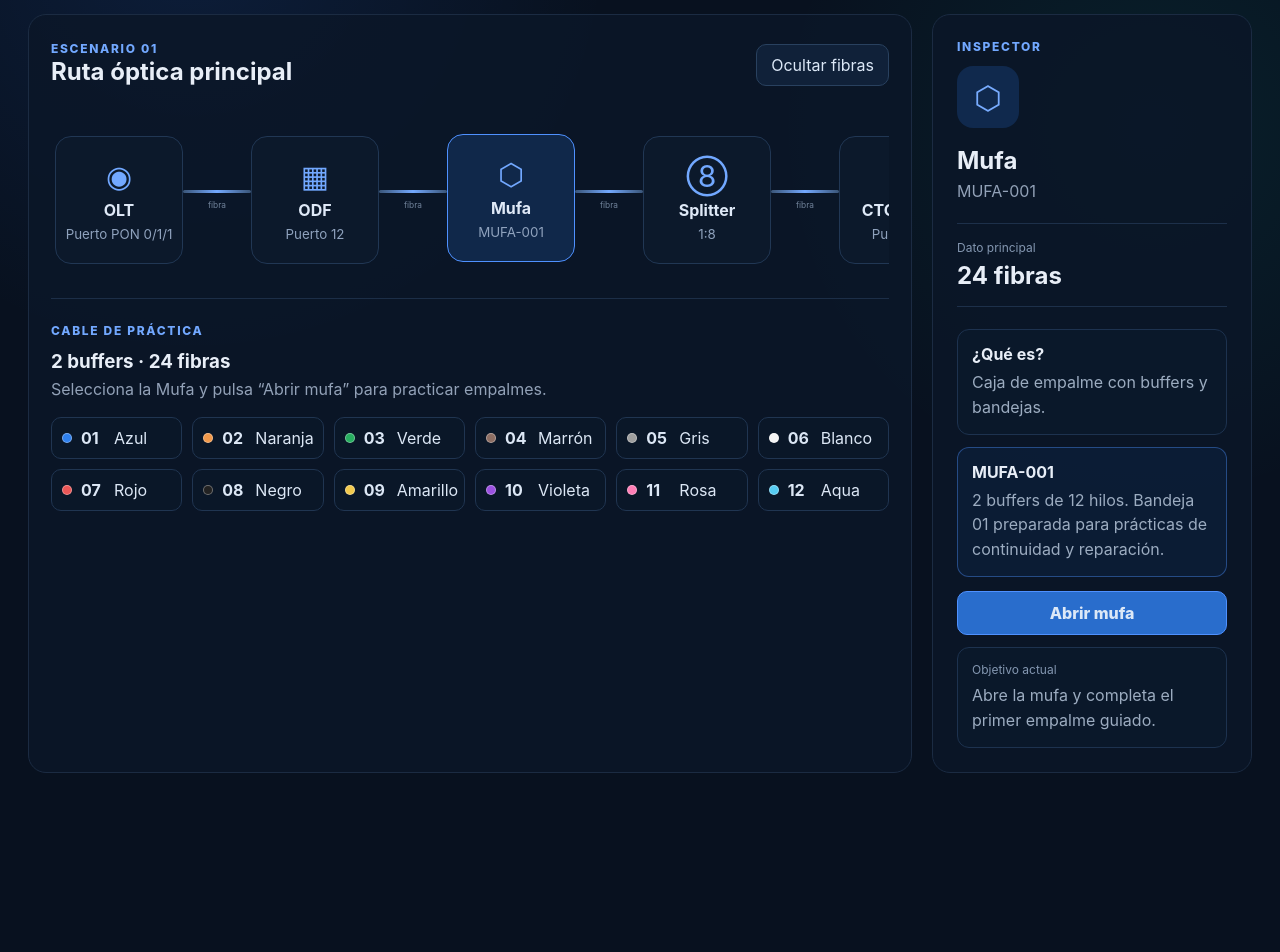
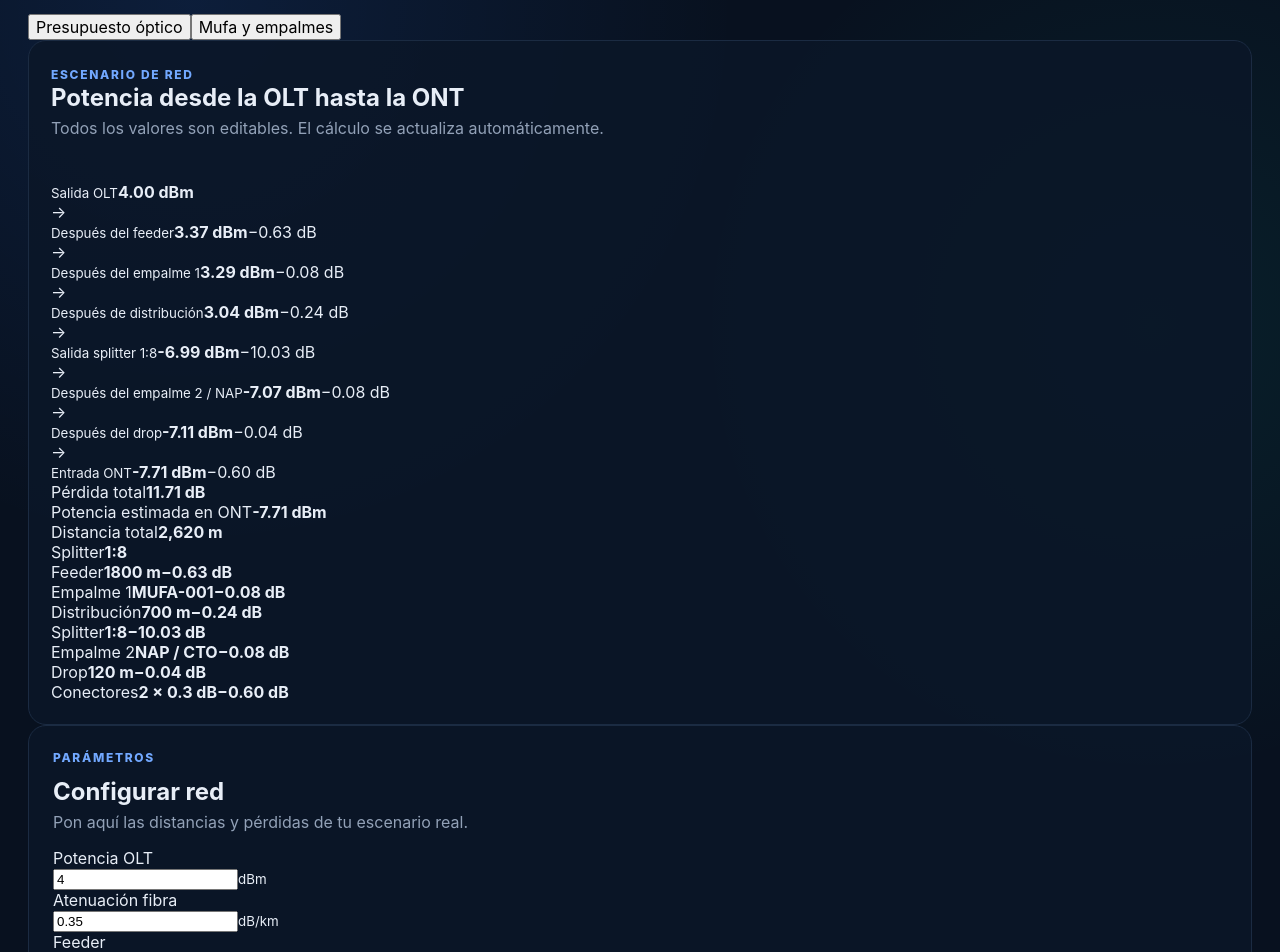
Before and after one commit to TheAlexgm78/proyecto-FTTH-1, a React (Vite) app: page / in a window 1280 px wide. Shown: the part 160-1112 px from the top of the page. Before the commit the page ends 961 px from the top, so only its background shows below. Built offline with nearby package versions, Linux system fonts and the light colour scheme.

Commit message:
feat: add interactive optical power simulator

```diff
--- a/src/App.jsx
+++ b/src/App.jsx
@@ -1,13 +1,5 @@
 import { useMemo, useState } from 'react'
-
-const components = [
-  { id: 'olt', name: 'OLT', subtitle: 'Puerto PON 0/1/1', icon: '◉', detail: 'Equipo de cabecera que origina la red PON.', value: '+4.0 dBm' },
-  { id: 'odf', name: 'ODF', subtitle: 'Puerto 12', icon: '▦', detail: 'Distribuidor óptico de la central.', value: '-0.4 dB' },
-  { id: 'mufa', name: 'Mufa', subtitle: 'MUFA-001', icon: '⬡', detail: 'Caja de empalme con buffers y bandejas.', value: '24 fibras' },
-  { id: 'splitter', name: 'Splitter', subtitle: '1:8', icon: '⑧', detail: 'Divisor óptico pasivo.', value: '-10.5 dB' },
-  { id: 'cto', name: 'CTO / NAP', subtitle: 'Puerto 04', icon: '▣', detail: 'Terminal de distribución hacia abonados.', value: '8 puertos' },
-  { id: 'ont', name: 'ONT', subtitle: 'Cliente 001', icon: '⌂', detail: 'Terminal óptica instalada en casa del cliente.', value: '-18.7 dBm' },
-]
+import { calculateBudget } from './utils/opticalPower'
 
 const fiberColors = [
   ['Azul', '#2f80ed'], ['Naranja', '#f2994a'], ['Verde', '#27ae60'], ['Marrón', '#8d6e63'],
@@ -20,73 +12,83 @@ const buffers = [
   { id: 'naranja', name: 'Buffer naranja', color: '#f2994a', range: 'Fibras 13–24' },
 ]
 
-function FiberButton({ fiber, side, selected, onSelect, spliced }) {
+function NumberField({ label, value, onChange, step = '0.1', min = 0, suffix }) {
+  return (
+    <label className="control-field">
+      <span>{label}</span>
+      <div className="input-wrap">
+        <input
+          type="number"
+          value={value}
+          step={step}
+          min={min}
+          onChange={(e) => onChange(Number(e.target.value))}
+        />
+        {suffix && <small>{suffix}</small>}
+      </div>
+    </label>
+  )
+}
+
+function FiberButton({ fiber, selected, onSelect, spliced }) {
   const [name, color] = fiber
   const number = fiberColors.findIndex((item) => item[0] === name) + 1
   return (
-    <button
-      className={`splice-fiber ${selected ? 'selected' : ''} ${spliced ? 'spliced' : ''}`}
-      onClick={() => onSelect(number)}
-      type="button"
-    >
+    <button className={`splice-fiber ${selected ? 'selected' : ''} ${spliced ? 'spliced' : ''}`} onClick={() => onSelect(number)}>
       <span className="fiber-line" style={{ backgroundColor: color }} />
       <span className="fiber-number">{String(number).padStart(2, '0')}</span>
       <span>{name}</span>
-      <small>{side}</small>
     </button>
   )
 }
 
 function App() {
-  const [selectedId, setSelectedId] = useState('mufa')
-  const [showFibers, setShowFibers] = useState(true)
-  const [mufaOpen, setMufaOpen] = useState(false)
+  const [tab, setTab] = useState('power')
+  const [budgetConfig, setBudgetConfig] = useState({
+    txPowerDbm: 4,
+    attenuationDbPerKm: 0.35,
+    feederMeters: 1800,
+    distributionMeters: 700,
+    dropMeters: 120,
+    splice1Db: 0.08,
+    splice2Db: 0.08,
+    connectorCount: 2,
+    connectorLossDb: 0.3,
+    splitterOutputs: 8,
+    splitterExcessDb: 1,
+  })
+
   const [bufferId, setBufferId] = useState('azul')
   const [inputFiber, setInputFiber] = useState(null)
   const [outputFiber, setOutputFiber] = useState(null)
   const [splices, setSplices] = useState([])
   const [message, setMessage] = useState('Objetivo: empalma la fibra 03 Verde con la fibra 03 Verde.')
-  const selected = useMemo(() => components.find((item) => item.id === selectedId), [selectedId])
+
+  const budget = useMemo(() => calculateBudget(budgetConfig), [budgetConfig])
   const activeBuffer = buffers.find((buffer) => buffer.id === bufferId)
 
-  const chooseComponent = (id) => {
-    setSelectedId(id)
-    if (id !== 'mufa') setMufaOpen(false)
-  }
+  const updateBudget = (key, value) => setBudgetConfig((current) => ({ ...current, [key]: value }))
 
   const makeSplice = () => {
     if (!inputFiber || !outputFiber) {
-      setMessage('Selecciona una fibra del cable entrante y otra del cable saliente.')
+      setMessage('Selecciona una fibra de entrada y otra de salida.')
       return
     }
-
     if (inputFiber !== outputFiber) {
       setMessage(`⚠ Empalme incorrecto: fibra ${String(inputFiber).padStart(2, '0')} no corresponde con fibra ${String(outputFiber).padStart(2, '0')}.`)
       return
     }
-
     const key = `${bufferId}-${inputFiber}`
     if (splices.includes(key)) {
       setMessage('Ese hilo ya está empalmado.')
       return
     }
-
     setSplices((current) => [...current, key])
-    setMessage(
-      inputFiber === 3 && bufferId === 'azul'
+    setMessage(inputFiber === 3 && bufferId === 'azul'
       ? '✓ Correcto. Reparaste el hilo objetivo: Buffer azul, fibra 03 Verde.'
-        : `✓ Empalme correcto: ${activeBuffer.name}, fibra ${String(inputFiber).padStart(2, '0')}.`
-    )
+      : `✓ Empalme correcto: ${activeBuffer.name}, fibra ${String(inputFiber).padStart(2, '0')}.`)
     setInputFiber(null)
     setOutputFiber(null)
-  }
-
-  const resetWorkshop = () => {
-    setInputFiber(null)
-    setOutputFiber(null)
-    setSplices([])
-    setBufferId('azul')
-    setMessage('Objetivo: empalma la fibra 03 Verde con la fibra 03 Verde.')
   }
 
   return (
@@ -95,71 +97,114 @@ function App() {
         <div>
           <p className="eyebrow">LABORATORIO EDUCATIVO</p>
           <h1>Simulador FTTH</h1>
-          <p className="muted">Aprende a seguir, empalmar y diagnosticar una fibra desde la OLT hasta la ONT.</p>
+          <p className="muted">Diseña la ruta, calcula potencia y practica empalmes.</p>
         </div>
-        <div className="status-pill">● Red operativa</div>
+        <div className="status-pill">● Simulación activa</div>
       </header>
 
-      <main className="layout">
+      <nav className="tabs">
+        <button className={tab === 'power' ? 'tab active' : 'tab'} onClick={() => setTab('power')}>Presupuesto óptico</button>
+        <button className={tab === 'splice' ? 'tab active' : 'tab'} onClick={() => setTab('splice')}>Mufa y empalmes</button>
+      </nav>
+
+      {tab === 'power' && (
+        <main className="power-layout">
           <section className="workspace">
             <div className="section-heading">
               <div>
-              <span className="step">ESCENARIO 01</span>
-              <h2>Ruta óptica principal</h2>
+                <span className="step">ESCENARIO DE RED</span>
+                <h2>Potencia desde la OLT hasta la ONT</h2>
+                <p className="muted">Todos los valores son editables. El cálculo se actualiza automáticamente.</p>
               </div>
-            <button className="secondary-btn" onClick={() => setShowFibers((value) => !value)}>
-              {showFibers ? 'Ocultar fibras' : 'Ver fibras'}
-            </button>
             </div>
 
-          <div className="network-flow" aria-label="Ruta FTTH">
-            {components.map((item, index) => (
-              <div className="flow-segment" key={item.id}>
-                <button
-                  className={selectedId === item.id ? 'node selected' : 'node'}
-                  onClick={() => chooseComponent(item.id)}
-                >
-                  <span className="node-icon">{item.icon}</span>
-                  <strong>{item.name}</strong>
-                  <small>{item.subtitle}</small>
-                </button>
-                {index < components.length - 1 && <div className="fiber-link"><span /><small>fibra</small></div>}
+            <div className="power-route">
+              {budget.checkpoints.map((point, index) => (
+                <div className="power-stage" key={point.id}>
+                  <div className="stage-card">
+                    <small>{point.label}</small>
+                    <strong>{point.powerDbm.toFixed(2)} dBm</strong>
+                    {point.lossDb > 0 && <span>−{point.lossDb.toFixed(2)} dB</span>}
+                  </div>
+                  {index < budget.checkpoints.length - 1 && <div className="route-arrow">→</div>}
                 </div>
               ))}
             </div>
 
-          {selectedId === 'mufa' && mufaOpen ? (
-            <section className="splice-workshop">
+            <div className="summary-grid">
+              <div className="summary-card">
+                <span>Pérdida total</span>
+                <strong>{budget.totalLossDb.toFixed(2)} dB</strong>
+              </div>
+              <div className="summary-card">
+                <span>Potencia estimada en ONT</span>
+                <strong>{budget.rxPowerDbm.toFixed(2)} dBm</strong>
+              </div>
+              <div className="summary-card">
+                <span>Distancia total</span>
+                <strong>{(budgetConfig.feederMeters + budgetConfig.distributionMeters + budgetConfig.dropMeters).toLocaleString()} m</strong>
+              </div>
+              <div className="summary-card">
+                <span>Splitter</span>
+                <strong>1:{budgetConfig.splitterOutputs}</strong>
+              </div>
+            </div>
+
+            <div className="loss-table">
+              <div><span>Feeder</span><b>{budgetConfig.feederMeters} m</b><strong>−{budget.losses.feeder.toFixed(2)} dB</strong></div>
+              <div><span>Empalme 1</span><b>MUFA-001</b><strong>−{budget.losses.splice1.toFixed(2)} dB</strong></div>
+              <div><span>Distribución</span><b>{budgetConfig.distributionMeters} m</b><strong>−{budget.losses.distribution.toFixed(2)} dB</strong></div>
+              <div><span>Splitter</span><b>1:{budgetConfig.splitterOutputs}</b><strong>−{budget.losses.split.toFixed(2)} dB</strong></div>
+              <div><span>Empalme 2</span><b>NAP / CTO</b><strong>−{budget.losses.splice2.toFixed(2)} dB</strong></div>
+              <div><span>Drop</span><b>{budgetConfig.dropMeters} m</b><strong>−{budget.losses.drop.toFixed(2)} dB</strong></div>
+              <div><span>Conectores</span><b>{budgetConfig.connectorCount} × {budgetConfig.connectorLossDb} dB</b><strong>−{budget.losses.connectorLoss.toFixed(2)} dB</strong></div>
+            </div>
+          </section>
+
+          <aside className="inspector">
+            <p className="eyebrow">PARÁMETROS</p>
+            <h2>Configurar red</h2>
+            <p className="muted">Pon aquí las distancias y pérdidas de tu escenario real.</p>
+
+            <div className="form-grid">
+              <NumberField label="Potencia OLT" value={budgetConfig.txPowerDbm} onChange={(v) => updateBudget('txPowerDbm', v)} step="0.1" min={-10} suffix="dBm" />
+              <NumberField label="Atenuación fibra" value={budgetConfig.attenuationDbPerKm} onChange={(v) => updateBudget('attenuationDbPerKm', v)} step="0.01" suffix="dB/km" />
+              <NumberField label="Feeder" value={budgetConfig.feederMeters} onChange={(v) => updateBudget('feederMeters', v)} step="10" suffix="m" />
+              <NumberField label="Distribución" value={budgetConfig.distributionMeters} onChange={(v) => updateBudget('distributionMeters', v)} step="10" suffix="m" />
+              <NumberField label="Drop cliente" value={budgetConfig.dropMeters} onChange={(v) => updateBudget('dropMeters', v)} step="10" suffix="m" />
+              <NumberField label="Pérdida empalme 1" value={budgetConfig.splice1Db} onChange={(v) => updateBudget('splice1Db', v)} step="0.01" suffix="dB" />
+              <NumberField label="Pérdida empalme 2" value={budgetConfig.splice2Db} onChange={(v) => updateBudget('splice2Db', v)} step="0.01" suffix="dB" />
+              <NumberField label="Conectores" value={budgetConfig.connectorCount} onChange={(v) => updateBudget('connectorCount', v)} step="1" suffix="uds" />
+              <NumberField label="Pérdida por conector" value={budgetConfig.connectorLossDb} onChange={(v) => updateBudget('connectorLossDb', v)} step="0.05" suffix="dB" />
+              <NumberField label="Salidas del splitter" value={budgetConfig.splitterOutputs} onChange={(v) => updateBudget('splitterOutputs', Math.max(1, Math.round(v)))} step="1" suffix="salidas" />
+              <NumberField label="Pérdida extra splitter" value={budgetConfig.splitterExcessDb} onChange={(v) => updateBudget('splitterExcessDb', v)} step="0.1" suffix="dB" />
+            </div>
+
+            <div className="info-box accent">
+              <strong>Cómo calcula el splitter</strong>
+              <p>Usa 10·log10(N) + pérdida extra. Esto permite probar 1:8, 1:6, 1:16 o cualquier cantidad de salidas.</p>
+            </div>
+          </aside>
+        </main>
+      )}
+
+      {tab === 'splice' && (
+        <main className="layout">
+          <section className="workspace splice-workshop">
             <div className="workshop-head">
               <div>
                 <p className="eyebrow">MUFA-001 · BANDEJA 01</p>
                 <h2>Mesa de empalme</h2>
-                  <p className="muted">Selecciona el buffer y une el hilo correcto del cable entrante con el saliente.</p>
-                </div>
-                <div className="workshop-actions">
-                  <button className="secondary-btn" onClick={resetWorkshop}>Reiniciar</button>
-                  <button className="secondary-btn" onClick={() => setMufaOpen(false)}>Cerrar mufa</button>
+                <p className="muted">Selecciona el buffer y une el hilo correcto.</p>
               </div>
             </div>
 
-              <div className="exercise-banner" aria-live="polite">
-                <strong>Ejercicio:</strong> {message}
-              </div>
+            <div className="exercise-banner" aria-live="polite"><strong>Ejercicio:</strong> {message}</div>
 
             <div className="buffer-tabs">
               {buffers.map((buffer) => (
-                  <button
-                    key={buffer.id}
-                    className={bufferId === buffer.id ? 'buffer-tab active' : 'buffer-tab'}
-                    onClick={() => {
-                      setBufferId(buffer.id)
-                      setInputFiber(null)
-                      setOutputFiber(null)
-                    }}
-                  >
-                    <span style={{ background: buffer.color }} />
-                    <b>{buffer.name}</b>
-                    <small>{buffer.range}</small>
+                <button key={buffer.id} className={bufferId === buffer.id ? 'buffer-tab active' : 'buffer-tab'} onClick={() => { setBufferId(buffer.id); setInputFiber(null); setOutputFiber(null) }}>
+                  <span style={{ background: buffer.color }} /><b>{buffer.name}</b><small>{buffer.range}</small>
                 </button>
               ))}
             </div>
@@ -168,16 +213,7 @@ function App() {
               <div className="cable-column">
                 <div className="cable-title"><span>←</span><div><strong>Cable entrante</strong><small>Desde ODF</small></div></div>
                 <div className="fiber-list">
-                    {fiberColors.map((fiber, index) => (
-                      <FiberButton
-                        key={fiber[0]}
-                        fiber={fiber}
-                        side="Entrada"
-                        selected={inputFiber === index + 1}
-                        onSelect={setInputFiber}
-                        spliced={splices.includes(`${bufferId}-${index + 1}`)}
-                      />
-                    ))}
+                  {fiberColors.map((fiber, index) => <FiberButton key={fiber[0]} fiber={fiber} selected={inputFiber === index + 1} onSelect={setInputFiber} spliced={splices.includes(`${bufferId}-${index + 1}`)} />)}
                 </div>
               </div>
 
@@ -188,71 +224,25 @@ function App() {
                   <span>Salida: <b>{outputFiber ? String(outputFiber).padStart(2, '0') : '—'}</b></span>
                 </div>
                 <button className="primary-btn" onClick={makeSplice}>Realizar empalme</button>
-                  <small className="muted">{splices.length} empalme(s) correcto(s)</small>
               </div>
 
               <div className="cable-column">
                 <div className="cable-title right"><div><strong>Cable saliente</strong><small>Hacia splitter</small></div><span>→</span></div>
                 <div className="fiber-list">
-                    {fiberColors.map((fiber, index) => (
-                      <FiberButton
-                        key={fiber[0]}
-                        fiber={fiber}
-                        side="Salida"
-                        selected={outputFiber === index + 1}
-                        onSelect={setOutputFiber}
-                        spliced={splices.includes(`${bufferId}-${index + 1}`)}
-                      />
-                    ))}
+                  {fiberColors.map((fiber, index) => <FiberButton key={fiber[0]} fiber={fiber} selected={outputFiber === index + 1} onSelect={setOutputFiber} spliced={splices.includes(`${bufferId}-${index + 1}`)} />)}
                 </div>
               </div>
             </div>
           </section>
-          ) : showFibers && (
-            <div className="fiber-panel">
-              <div>
-                <p className="eyebrow">CABLE DE PRÁCTICA</p>
-                <h3>2 buffers · 24 fibras</h3>
-                <p className="muted">Selecciona la Mufa y pulsa “Abrir mufa” para practicar empalmes.</p>
-              </div>
-              <div className="fiber-grid">
-                {fiberColors.map(([name, color], index) => (
-                  <button className="fiber-chip" key={name} title={name}>
-                    <span className="fiber-dot" style={{ background: color }} />
-                    <b>{String(index + 1).padStart(2, '0')}</b>
-                    <span>{name}</span>
-                  </button>
-                ))}
-              </div>
-            </div>
-          )}
-        </section>
 
           <aside className="inspector">
-          <p className="eyebrow">INSPECTOR</p>
-          <div className="inspector-icon">{selected.icon}</div>
-          <h2>{selected.name}</h2>
-          <p className="muted">{selected.subtitle}</p>
-
-          <div className="metric"><span>Dato principal</span><strong>{selected.value}</strong></div>
-          <div className="info-box"><strong>¿Qué es?</strong><p>{selected.detail}</p></div>
-
-          {selected.id === 'mufa' && (
-            <>
-              <div className="info-box accent">
-                <strong>MUFA-001</strong>
-                <p>2 buffers de 12 hilos. Bandeja 01 preparada para prácticas de continuidad y reparación.</p>
-              </div>
-              <button className="primary-btn full" onClick={() => setMufaOpen(true)}>Abrir mufa</button>
-            </>
-          )}
-
-          <div className="lesson">
-            <span>Objetivo actual</span>
-            <p>{selected.id === 'mufa' ? 'Abre la mufa y completa el primer empalme guiado.' : 'Haz clic en los equipos para recorrer la red FTTH.'}</p>
-          </div>
+            <p className="eyebrow">ESTADO</p>
+            <h2>Empalmes</h2>
+            <div className="metric"><span>Correctos</span><strong>{splices.length}</strong></div>
+            <div className="info-box"><strong>{activeBuffer.name}</strong><p>{activeBuffer.range}</p></div>
           </aside>
         </main>
+      )}
     </div>
   )
 }
```
Lines whose indentation alone changed are shown as unchanged.
